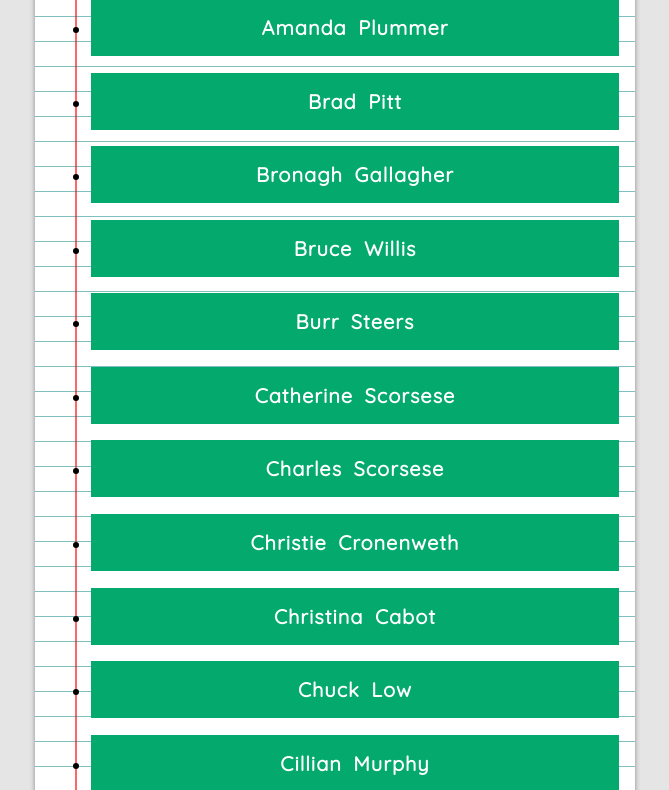
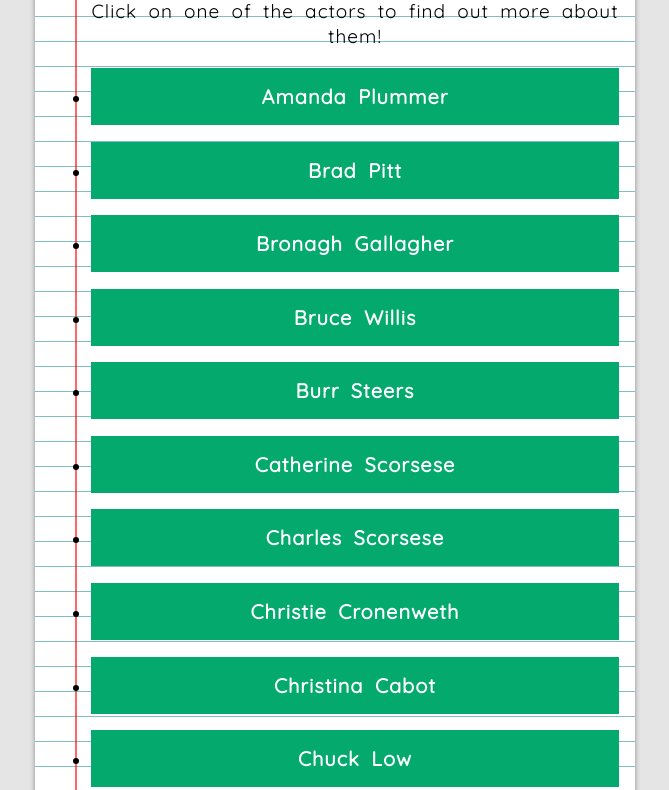
Before and after one commit to Maria-Lavinia/actorsList, a plain HTML site: page index.html in a window 1280 px wide. Shown: the part 143-933 px from the top of the page, without its empty margins (305-974 px from the left). Drawn offline with Linux system fonts and the light colour scheme.

Commit message:
added some changes

```diff
--- a/index.html
+++ b/index.html
@@ -13,6 +13,8 @@
         <div id="content">
 
     <h1>ACTORS LIST</h1>
+    <p class="description">Click on one of the actors to find out more about them!</p>
+
     <main></main>
 
     <template>
--- a/style.css
+++ b/style.css
@@ -7,7 +7,7 @@ body {
 /* styling paper */
 #paper {
   width: 600px;
-  height: 4280px;
+  height: 4540px;
   position: relative;
   margin: 20px auto;
   padding-top: 40px;
@@ -48,6 +48,11 @@ h1 {
   font-family: "Quicksand", sans-serif;
   text-decoration: wavy;
 }
+.description {
+  text-align: center;
+  font-family: "Quicksand", sans-serif;
+  margin-top: 10px;
+}
 
 h2 {
   text-align: center;
```
Also changed, not shown: script.js (line endings or trailing spaces).
